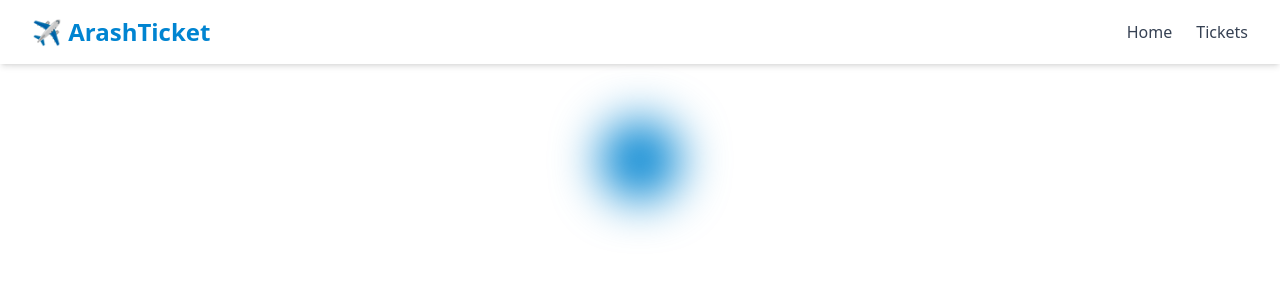
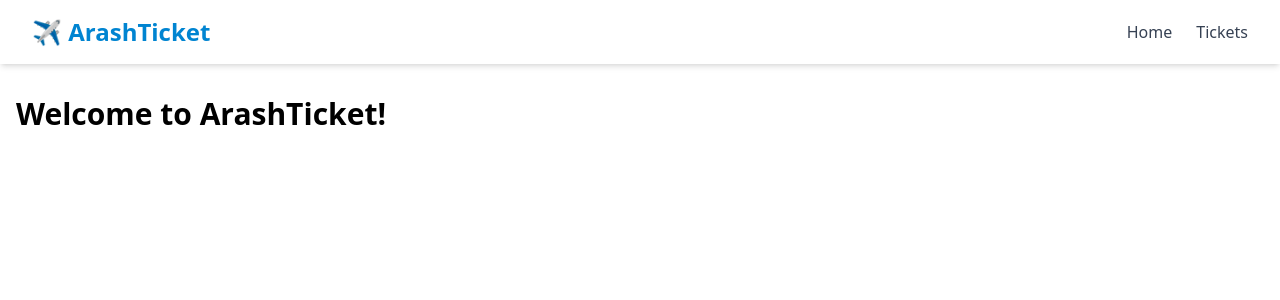
Before and after one commit to arash8877/ArashTickets, a Next.js app in the folder frontend/: page / in a window 1280 px wide. Shown: the top 300 px of the page. Built offline with nearby package versions, Linux system fonts and the light colour scheme.

Commit message:
create custom title component

```diff
--- a/frontend/app/page.tsx
+++ b/frontend/app/page.tsx
@@ -1,10 +1,10 @@
-import Spinner from "@/components/Spinner";
+import CustomTitle from "@/components/CustomTitle";
 import React from "react";
 
 const HomePage = () => {
   return (
-    <div className="text-red-700 text-3xl font-bold">
-      <Spinner />
+    <div className="container mx-auto px-4">
+      <CustomTitle title="Welcome to ArashTicket!" />
     </div>
   );
 };
--- /dev/null
+++ b/frontend/components/CustomTitle.tsx
@@ -0,0 +1,9 @@
+interface Props {
+  title: string;
+}
+
+const CustomTitle = ({ title }: Props) => {
+  return <h1 className='text-xl sm:text-3xl font-bold my-8'>{title}</h1>;
+};
+
+export default CustomTitle;
```
